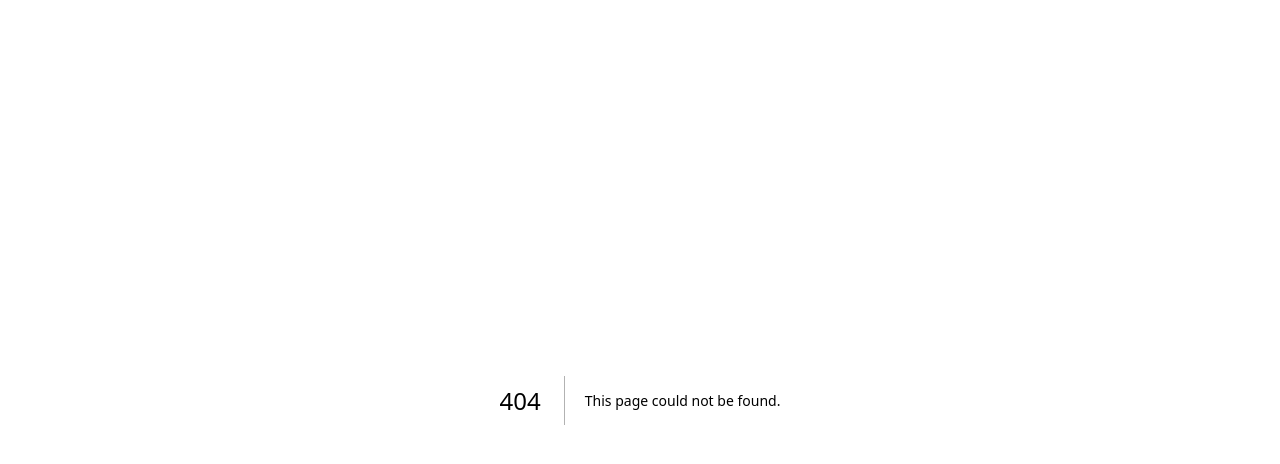
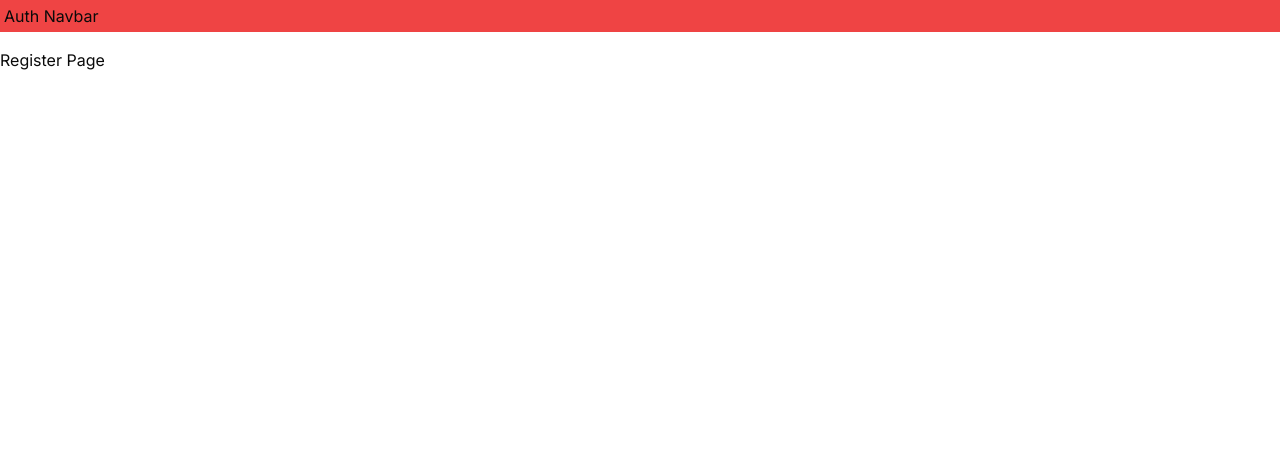
Before and after one commit to SnehaPoudel/Live-streaming-app, a Next.js app: page /register in a window 1280 px wide. Before the commit this address had no page. Shown: the top 464 px of the page. Built offline with nearby package versions, Linux system fonts and the light colour scheme.

Commit message:
Routing concepts

```diff
--- /dev/null
+++ b/app/(auth)/layout.tsx
@@ -0,0 +1,17 @@
+const AuthLayout = ({
+    children
+}:{
+    children: React.ReactNode;
+}) => {
+    return (
+    <div className="flex flex-col gap-y-4">
+        <nav className="p-1 bg-red-500 w-full">
+            Auth Navbar
+
+        </nav>
+        {children}
+
+    </div> );
+}
+
+export default AuthLayout;
--- /dev/null
+++ b/app/(auth)/login/page.tsx
@@ -0,0 +1,9 @@
+const LoginPage = () =>{
+    return(
+        <div>
+            Login Page
+        </div>
+    );
+}
+
+export default LoginPage;
--- /dev/null
+++ b/app/(auth)/register/page.tsx
@@ -0,0 +1,9 @@
+const RegisterPage = () =>{
+    return(
+        <div>
+            Register Page
+        </div>
+    );
+}
+
+export default RegisterPage;
--- a/app/page.tsx
+++ b/app/page.tsx
@@ -1,10 +1,10 @@
-import { Button } from "@/components/ui/button";
-
 
 export default function Home() {
   return (
-  <Button size="lg" >
-    Click me
-  </Button>
+  <p>
+    Only authenticated users can see this
+
+
+  </p>
   );
 }
```
